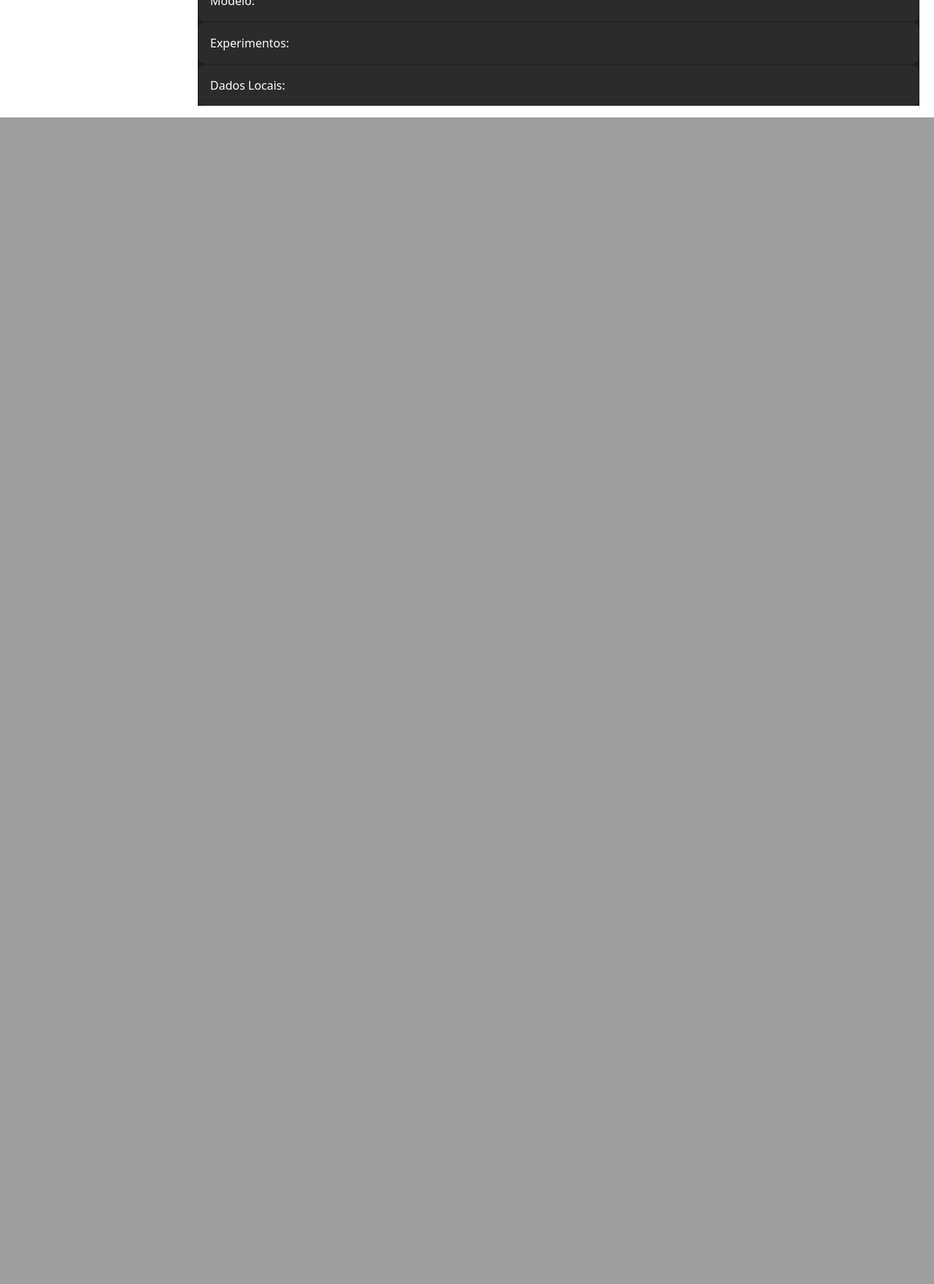
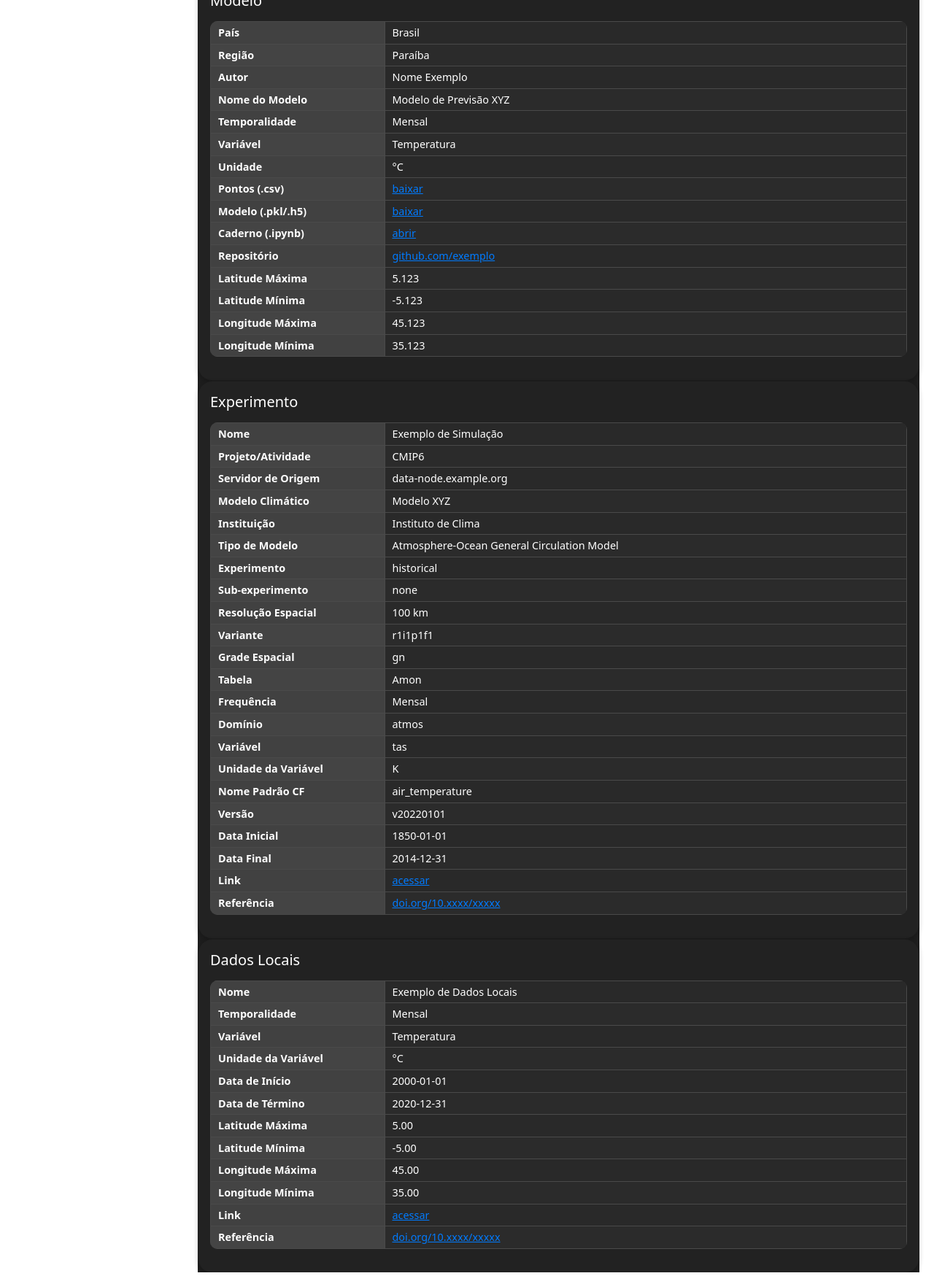
Before and after one commit to alexandre11aa/rainscale, a Django app: page / in a window 1280 px wide, after a click on "Mais informações". Shown: the part 812-2572 px from the top of the page at 73% size. Before the commit the page ends 973 px from the top, so only its background shows below. Run offline with Django 5.2, Linux system fonts and the light colour scheme.

Commit message:
:sparkles: feat: Configurando conteudo extra da pagina principal

```diff
--- a/backend/rainscale/static/model/css/index.css
+++ b/backend/rainscale/static/model/css/index.css
@@ -193,10 +193,48 @@
 /* Informações Extras */
 
 #extra-info .card {
-    background-color: #2b2b2b;
+    background-color: #222222;
     color: #ffffff;
+    border-radius: 20px;
+    box-shadow: 0 2px 6px rgba(0, 0, 0, 0.2);
+}
+
+#extra-info .card-title {
+    margin-bottom: 1rem;
+}
+
+#extra-info .table {
+    color: #ffffff;
+    background-color: #3a3a3a;
+    border-color: #4a4a4a;
     border-radius: 10px;
-    box-shadow: 5 2px 6px rgba(0, 0, 0, 0.2);
+    overflow: hidden;
+}
+
+#extra-info .table th {
+    width: 25%; /* Define largura fixa das colunas de título */
+    background-color: #444; /* Cor do fundo dos cabeçalhos */
+    color: #ffffff; /* Cor do texto dos <th> */
+    font-weight: 600;
+    vertical-align: middle;
+    padding: 4px 10px;
+    font-size: 0.9rem;
+}
+
+#extra-info .table td {
+    background-color: #2b2b2b; /* Mesma cor do card */
+    color: #ffffff;
+    padding: 4px 10px;
+    font-size: 0.9rem;
+}
+
+#extra-info a {
+    color: #007bff; /* Link azul claro */
+    text-decoration: underline;
+}
+
+#extra-info a:hover {
+    color: #007bff;
 }
 
 #extra-info .card-footer {
--- a/backend/rainscale/templates/model/index.html
+++ b/backend/rainscale/templates/model/index.html
@@ -123,13 +123,74 @@
             <!-- Informações adicionais -->
             <div class="collapse mt-3" id="extra-info">
                 <div class="card card-body">
-                    Modelo:
+                    <h5 class="card-title">Modelo</h5>
+                    <table class="table table-striped table-bordered">
+                        <tbody>
+                            <tr><th>País</th><td>Brasil</td></tr>
+                            <tr><th>Região</th><td>Paraíba</td></tr>
+                            <tr><th>Autor</th><td>Nome Exemplo</td></tr>
+                            <tr><th>Nome do Modelo</th><td>Modelo de Previsão XYZ</td></tr>
+                            <tr><th>Temporalidade</th><td>Mensal</td></tr>
+                            <tr><th>Variável</th><td>Temperatura</td></tr>
+                            <tr><th>Unidade</th><td>°C</td></tr>
+                            <tr><th>Pontos (.csv)</th><td><a href="#">baixar</a></td></tr>
+                            <tr><th>Modelo (.pkl/.h5)</th><td><a href="#">baixar</a></td></tr>
+                            <tr><th>Caderno (.ipynb)</th><td><a href="#">abrir</a></td></tr>
+                            <tr><th>Repositório</th><td><a href="#">github.com/exemplo</a></td></tr>
+                            <tr><th>Latitude Máxima </th><td>5.123</td></tr>
+                            <tr><th>Latitude Mínima </th><td>-5.123</td></tr>
+                            <tr><th>Longitude Máxima</th><td>45.123</td></tr>
+                            <tr><th>Longitude Mínima</th><td>35.123</td></tr>
+                        </tbody>
+                    </table>
                 </div>
                 <div class="card card-body">
-                    Experimentos:
+                    <h5 class="card-title">Experimento</h5>
+                    <table class="table table-striped table-bordered">
+                        <tbody>
+                            <tr><th>Nome</th><td>Exemplo de Simulação</td></tr>
+                            <tr><th>Projeto/Atividade</th><td>CMIP6</td></tr>
+                            <tr><th>Servidor de Origem</th><td>data-node.example.org</td></tr>
+                            <tr><th>Modelo Climático</th><td>Modelo XYZ</td></tr>
+                            <tr><th>Instituição</th><td>Instituto de Clima</td></tr>
+                            <tr><th>Tipo de Modelo</th><td>Atmosphere-Ocean General Circulation Model</td></tr>
+                            <tr><th>Experimento</th><td>historical</td></tr>
+                            <tr><th>Sub-experimento</th><td>none</td></tr>
+                            <tr><th>Resolução Espacial</th><td>100 km</td></tr>
+                            <tr><th>Variante</th><td>r1i1p1f1</td></tr>
+                            <tr><th>Grade Espacial</th><td>gn</td></tr>
+                            <tr><th>Tabela</th><td>Amon</td></tr>
+                            <tr><th>Frequência</th><td>Mensal</td></tr>
+                            <tr><th>Domínio</th><td>atmos</td></tr>
+                            <tr><th>Variável</th><td>tas</td></tr>
+                            <tr><th>Unidade da Variável</th><td>K</td></tr>
+                            <tr><th>Nome Padrão CF</th><td>air_temperature</td></tr>
+                            <tr><th>Versão</th><td>v20220101</td></tr>
+                            <tr><th>Data Inicial</th><td>1850-01-01</td></tr>
+                            <tr><th>Data Final</th><td>2014-12-31</td></tr>
+                            <tr><th>Link</th><td><a href="#">acessar</a></td></tr>
+                            <tr><th>Referência</th><td><a href="#">doi.org/10.xxxx/xxxxx</a></td></tr>
+                        </tbody>
+                    </table>
                 </div>
                 <div class="card card-body">
-                    Dados Locais:
+                    <h5 class="card-title">Dados Locais</h5>
+                    <table class="table table-striped table-bordered">
+                        <tbody>
+                            <tr><th>Nome</th><td>Exemplo de Dados Locais</td></tr>
+                            <tr><th>Temporalidade</th><td>Mensal</td></tr>
+                            <tr><th>Variável</th><td>Temperatura</td></tr>
+                            <tr><th>Unidade da Variável</th><td>°C</td></tr>
+                            <tr><th>Data de Início</th><td>2000-01-01</td></tr>
+                            <tr><th>Data de Término</th><td>2020-12-31</td></tr>
+                            <tr><th>Latitude Máxima</th><td>5.00</td></tr>
+                            <tr><th>Latitude Mínima</th><td>-5.00</td></tr>
+                            <tr><th>Longitude Máxima</th><td>45.00</td></tr>
+                            <tr><th>Longitude Mínima</th><td>35.00</td></tr>
+                            <tr><th>Link</th><td><a href="#">acessar</a></td></tr>
+                            <tr><th>Referência</th><td><a href="#">doi.org/10.xxxx/xxxxx</a></td></tr>
+                        </tbody>
+                    </table>
                 </div>
                 <div class="card card-footer"></div>
             </div>
```
Also changed, not shown: 2 other files.
